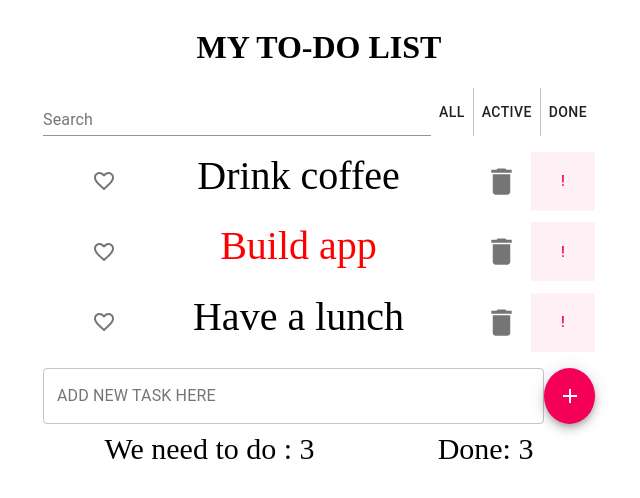
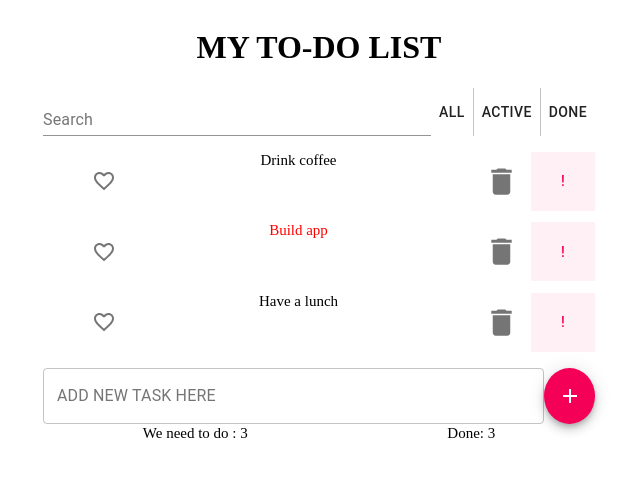
Before and after one commit to Natalina27/Todo_Udemy_UB, a React (Create React App) app: page / in a window 1280 px wide. Shown: the top 498 px of the page, without its empty margins (321-961 px from the left). Built offline with nearby package versions, Linux system fonts and the light colour scheme.

Commit message:
Component Class, Event Handling, state

```diff
--- a/src/components/Footer/Footer.module.css
+++ b/src/components/Footer/Footer.module.css
@@ -7,3 +7,19 @@
     font-size: 30px;
     font-family: American Typewriter sans-serif;
 }
+@media(min-width: 375px){
+    .footer{
+        height: 30px;
+        width:100%;
+        font-size: 20px;
+        font-family: American Typewriter sans-serif;
+    }
+}
+@media(min-width: 320px){
+    .footer{
+        height: 20px;
+        width:100%;
+        font-size: 15px;
+        font-family: American Typewriter sans-serif;
+    }
+}
--- a/src/components/TodoItem/TodoItem.js
+++ b/src/components/TodoItem/TodoItem.js
@@ -8,22 +8,39 @@ import IconButton from '@material-ui/core/IconButton';
 import DeleteIcon from '@material-ui/icons/Delete';
 import Button from '@material-ui/core/Button';
 
+class TodoItem extends React.Component{
+    state ={
+        done: false
+    };
+    onLabelClick = () => {
+        this.setState({
+            done: true
+        })
+    };
 
-const TodoItem = ({label, important = false}) => {
+    render(){
+
+        const {label, important = false} = this.props;
+        const {done} = this.state;
+        let classNames = classnames ({
+            [styles.item]:true,
+             [styles.important]:important,
+            [styles.label]: true,
+            [styles.text]: true,
+            [styles.done]: done
+        });
         return (
             <div>
                 <Checkbox
                     icon={<FavoriteBorder />}
                     checkedIcon={<Favorite />}
-            value="checkedH" />
+                    value="checked" />
                 <span
-            className={ classnames ({
-                [styles.item]:true,
-                [styles.important]:important,
-                [styles.label]: true,
-                [styles.text]: true
-
-        })}>{label}</span>
+                    className={classNames }
+                    onClick={this.onLabelClick}
+                >
+                {label}
+                </span>
 
                 <div>
                     <IconButton aria-label="delete" href="#">
@@ -36,6 +53,8 @@ const TodoItem = ({label, important = false}) => {
             </div>
 
         )
-};
+    }
+}
+
 
 export default TodoItem;
--- a/src/components/TodoItem/TodoItem.module.css
+++ b/src/components/TodoItem/TodoItem.module.css
@@ -19,3 +19,19 @@
     border: red  1px wave;
 
 }
+.done{
+   text-decoration: line-through;
+}
+
+@media(min-width: 375px){
+
+    .label{
+        font-size: 20px;
+    }
+}
+@media(min-width: 320px){
+
+    .label{
+        font-size: 15px;
+    }
+}
```
Also changed, not shown: src/components/ItemStatusFilter/ItemStatusFilter.js (+5 -2 lines), src/components/TodoList/TodoList.module.css (line endings or trailing spaces). Lines whose indentation alone changed are shown as unchanged.
